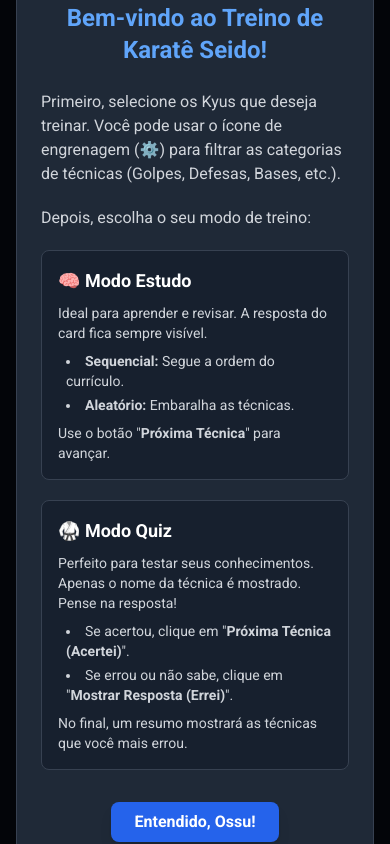
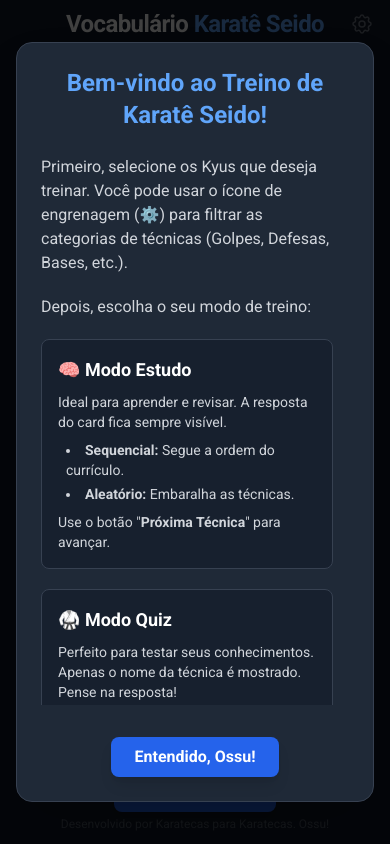
Before and after one commit to netoolii/vocabulario-karate-seido, a React (Vite) app: page / in a window 390 px wide. Built offline with nearby package versions, Linux system fonts and the light colour scheme.

Commit message:
fixing modal scroll bug for smartphones

```diff
--- a/components/InstructionsModal.tsx
+++ b/components/InstructionsModal.tsx
@@ -13,10 +13,14 @@ const InstructionsModal: React.FC<InstructionsModalProps> = ({ onClose }) => {
       role="dialog"
       aria-labelledby="instructions-title"
     >
-      <div className="bg-gray-800 rounded-2xl shadow-2xl max-w-lg w-full p-6 sm:p-8 text-white border border-gray-700 transform transition-all animate-fade-in-up">
+      <div className="bg-gray-800 rounded-2xl shadow-2xl max-w-lg w-full p-6 sm:p-8 text-white border border-gray-700 transform transition-all animate-fade-in-up flex flex-col max-h-[90vh]">
+        <div className="flex-shrink-0">
           <h2 id="instructions-title" className="text-2xl sm:text-3xl font-bold text-blue-400 mb-6 text-center">
             Bem-vindo ao Treino de Karatê Seido!
           </h2>
+        </div>
+
+        <div className="flex-1 min-h-0 overflow-y-auto pr-4">
           <div className="space-y-5 text-gray-300 text-base sm:text-lg">
             <p>Primeiro, selecione os Kyus que deseja treinar. Você pode usar o ícone de engrenagem (⚙️) para filtrar as categorias de técnicas (Golpes, Defesas, Bases, etc.).</p>
 
@@ -43,7 +47,9 @@ const InstructionsModal: React.FC<InstructionsModalProps> = ({ onClose }) => {
             </div>
 
           </div>
-        <div className="mt-8 text-center">
+        </div>
+
+        <div className="mt-8 text-center flex-shrink-0">
           <Button onClick={onClose} variant="primary">
             Entendido, Ossu!
           </Button>
--- a/components/SettingsModal.tsx
+++ b/components/SettingsModal.tsx
@@ -44,11 +44,14 @@ const SettingsModal: React.FC<SettingsModalProps> = ({
       role="dialog"
       aria-labelledby="settings-title"
     >
-      <div className="bg-gray-800 rounded-2xl shadow-2xl max-w-lg w-full p-6 sm:p-8 text-white border border-gray-700 transform transition-all animate-fade-in-up">
+      <div className="bg-gray-800 rounded-2xl shadow-2xl max-w-lg w-full p-6 sm:p-8 text-white border border-gray-700 transform transition-all animate-fade-in-up flex flex-col max-h-[90vh]">
+        <div className="flex-shrink-0">
           <h2 id="settings-title" className="text-2xl sm:text-3xl font-bold text-blue-400 mb-6 text-center">
             Configurações do Treino
           </h2>
+        </div>
 
+        <div className="flex-1 min-h-0 overflow-y-auto pr-4">
           <div className="mb-8">
             <h3 className="text-xl font-bold text-gray-200 mb-4 border-b border-gray-700 pb-2">Configurações do Quiz</h3>
             <div className="flex flex-col">
@@ -107,8 +110,9 @@ const SettingsModal: React.FC<SettingsModalProps> = ({
                 ))}
               </div>
           </div>
+        </div>
 
-        <div className="mt-8 flex justify-center space-x-4">
+        <div className="mt-8 flex justify-center space-x-4 flex-shrink-0">
           <Button onClick={onClose} variant="secondary">
             Cancelar
           </Button>
```
Lines whose indentation alone changed are shown as unchanged.
